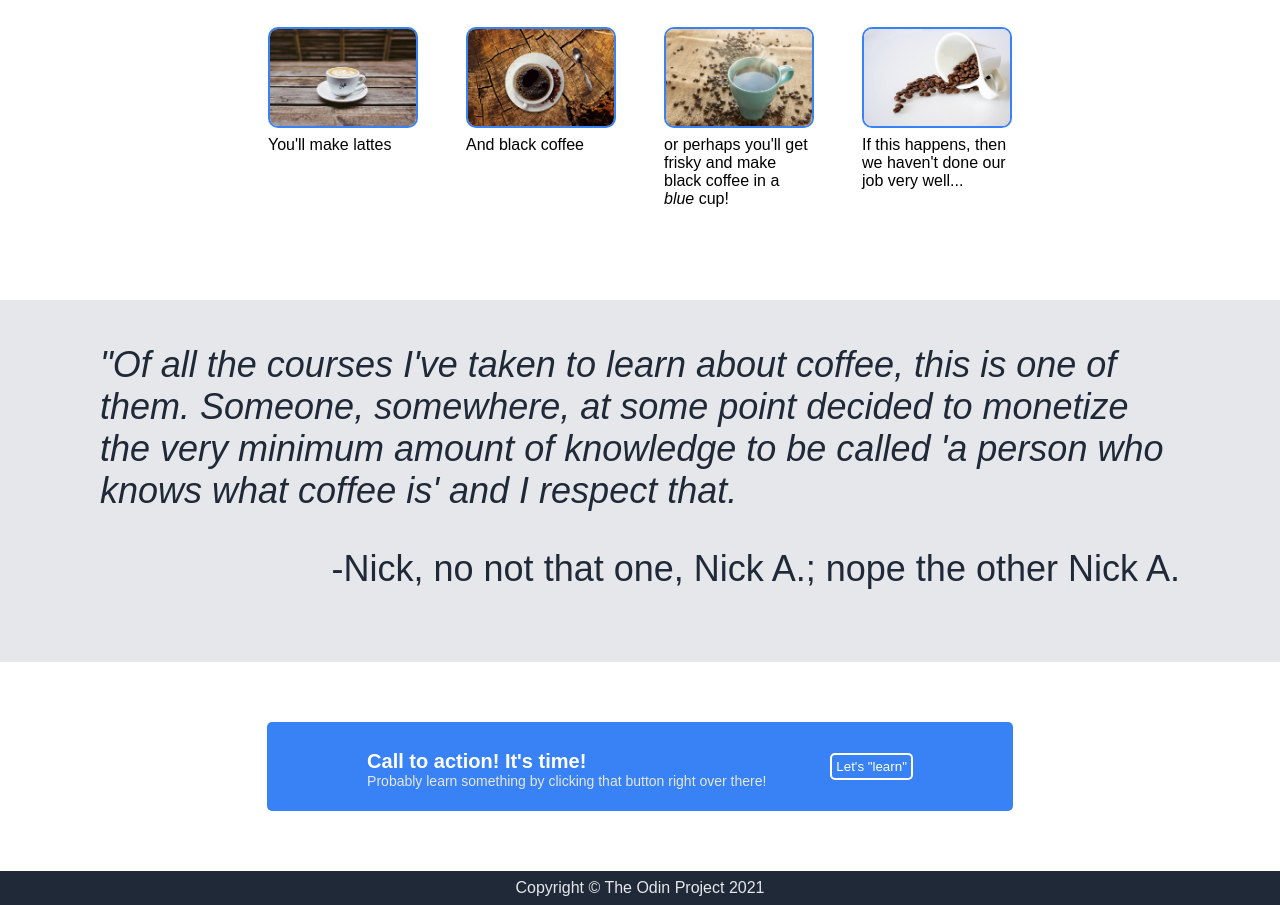
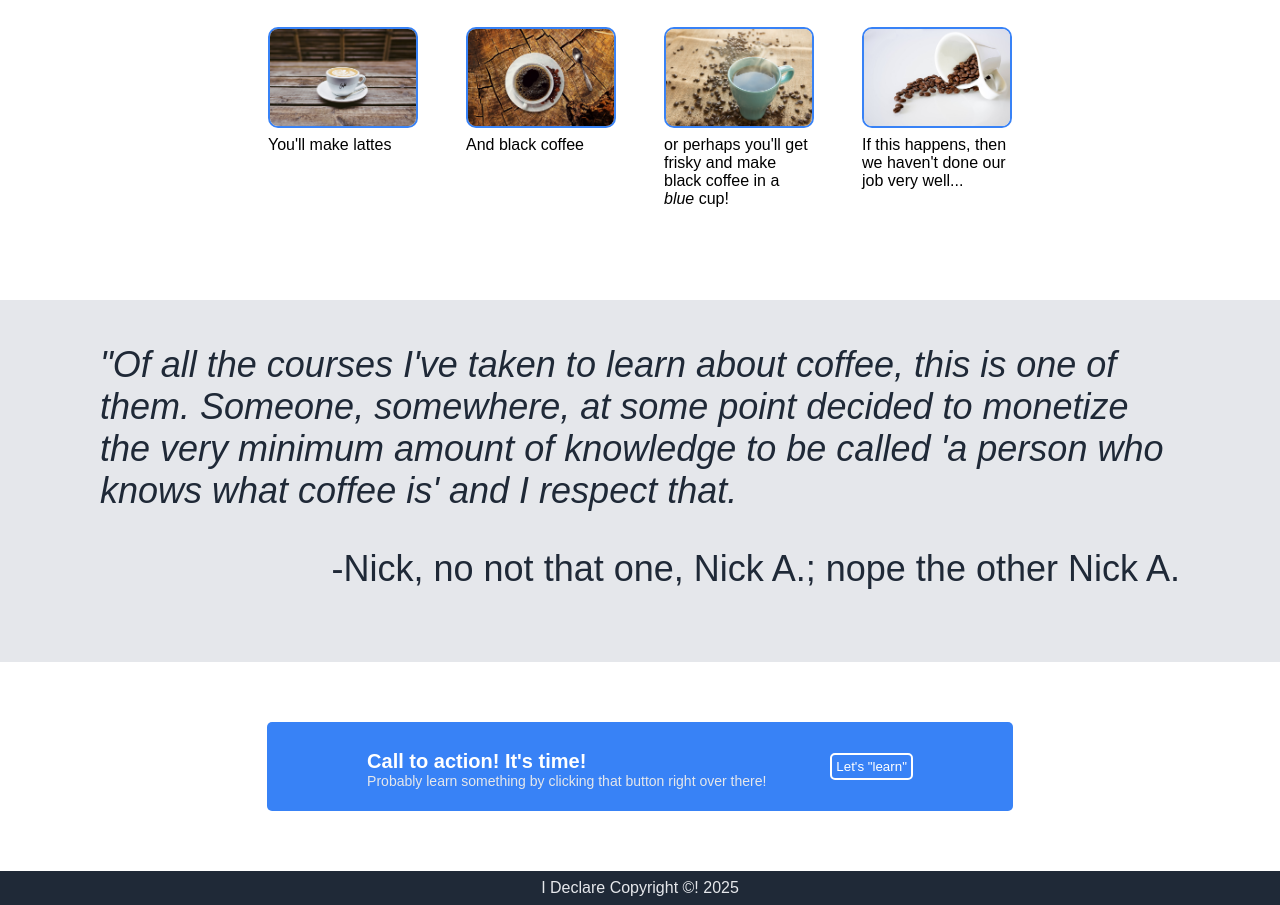
Before and after one commit to CoffeeAndMeeples/landing-page, a plain HTML site: page index.html in a window 1280 px wide. Shown: the part 407-1312 px from the top of the page. Drawn offline with Linux system fonts and the light colour scheme.

Commit message:
Update Copywrite

```diff
--- a/index.html
+++ b/index.html
@@ -64,7 +64,7 @@
 
     </div>
     <div class="footer">
-        <div>Copyright &copy; The Odin Project 2021</div>
+        <div>I Declare Copyright &copy;!  2025</div>
     </div>
 
 </body>
```
Also changed, not shown: 1 other file.
